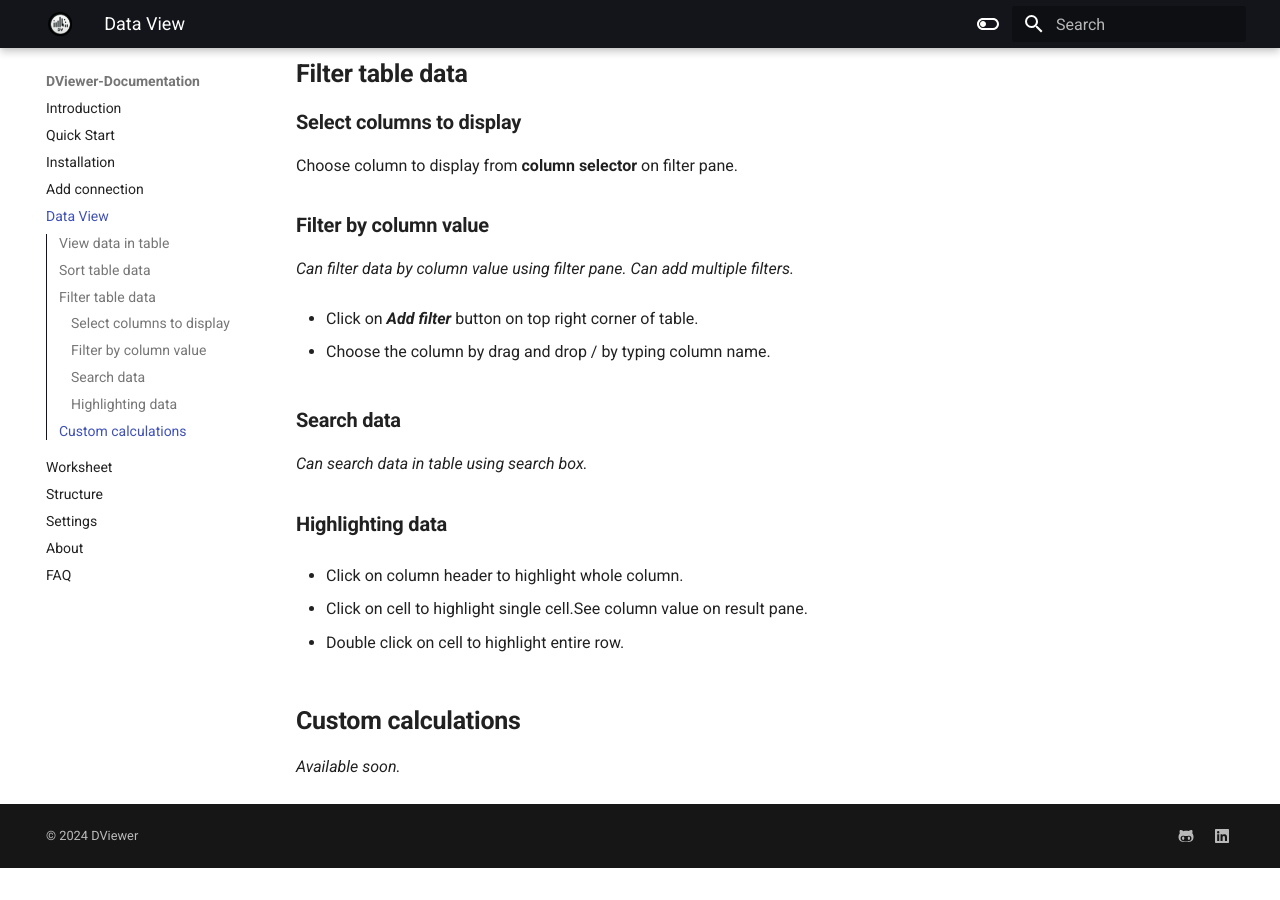
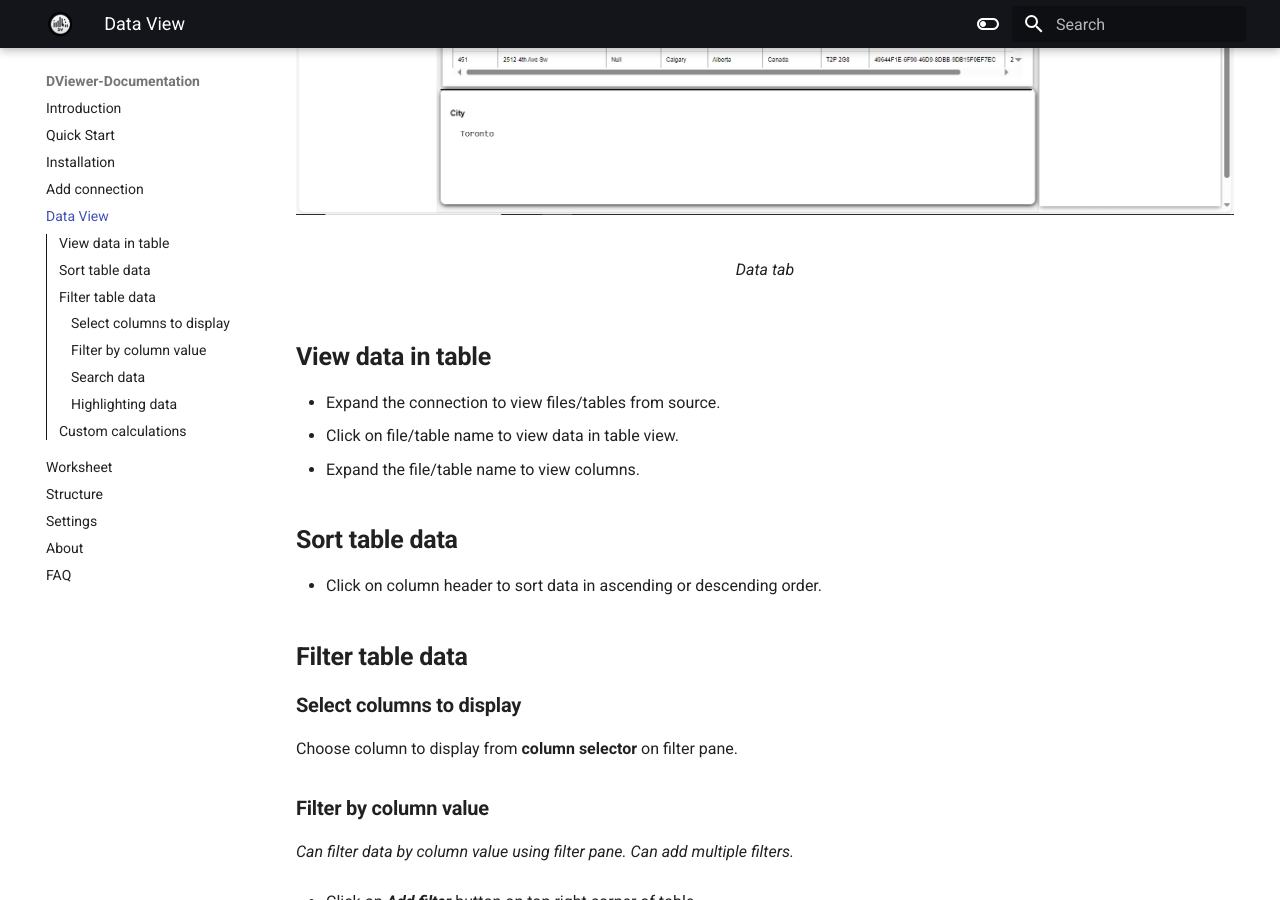
Before and after one commit to Jeevanvsan/DViewer-Doc, an MkDocs documentation site: the page built from docs/data_view.md, in a window 1280 px wide and 900 px high, scrolled down 490 px. Built offline with MkDocs 1.6.1 and Material for MkDocs 9.7.7, drawn with Linux system fonts in a browser that asks for light colours; before the commit the page ends 1358 px from its top, so only the background shows below that.

Commit message:
DocV1.1.0

```diff
--- a/docs/data_view.md
+++ b/docs/data_view.md
@@ -1,6 +1,11 @@
 # **Data view**
 
 Data can be view in table view from any sources.
+
+<figure markdown="span">
+  ![Image title](/img/dataview.png){ width="1000" }
+  <figcaption>Data tab</figcaption>
+</figure>
 
 ## **View data in table**
 
```
Also changed, not shown: docs/worksheet.md (+5 -1 lines), docs/img/dataview.png (added), docs/img/wrksheet.png (added).
